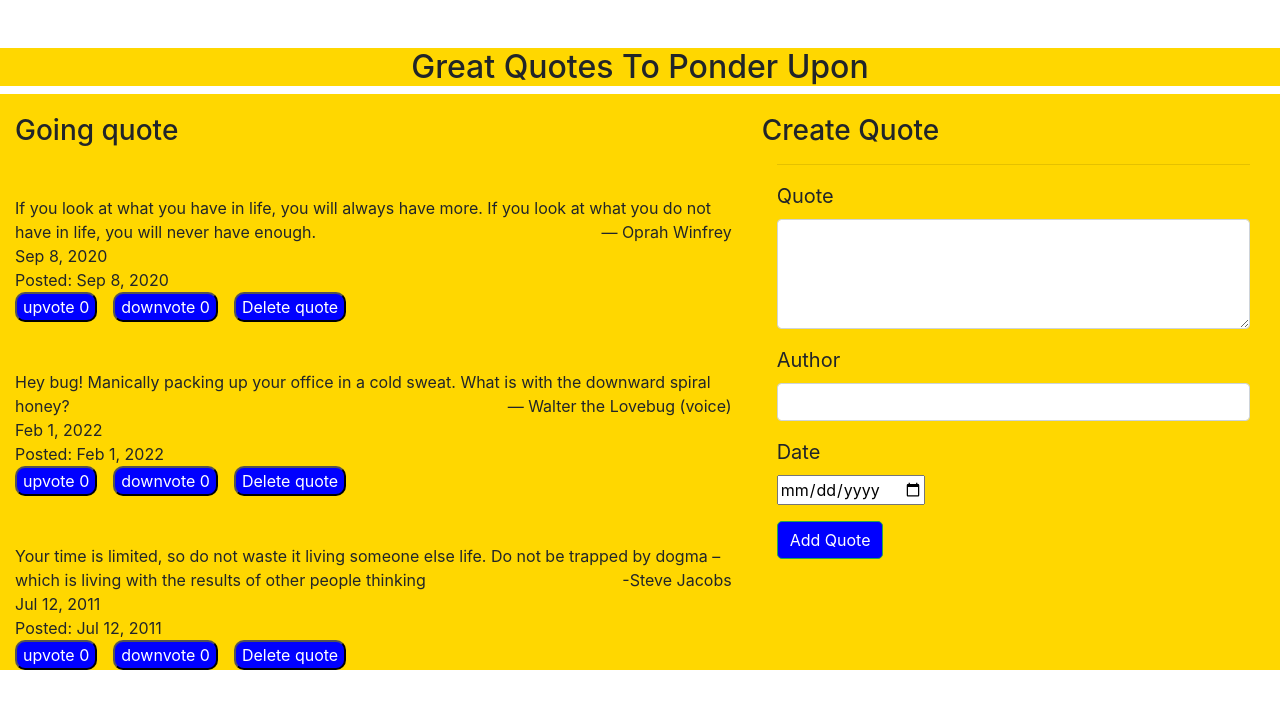
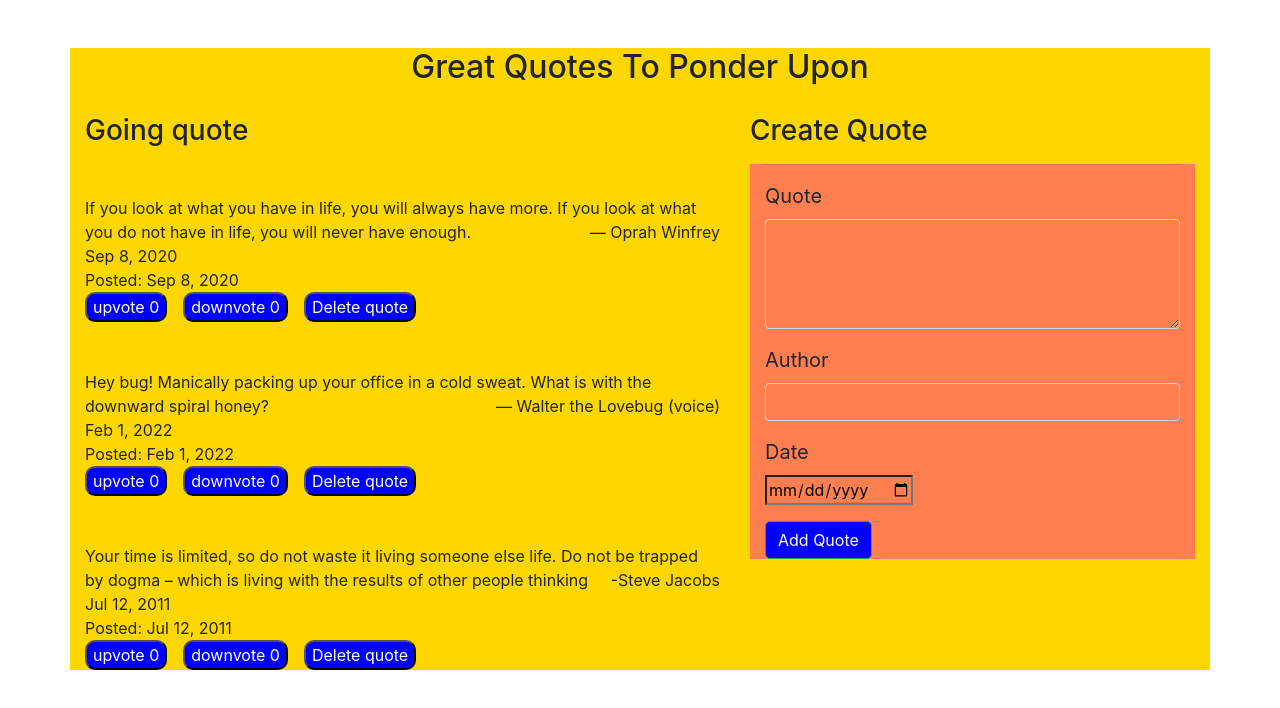
Before and after one commit to BECKY-OCHOLLA/Top-Quotes, an Angular app: page / in a window 1280 px wide. Shown: the top 708 px of the page. Built offline with nearby package versions, Linux system fonts and the light colour scheme.

Commit message:
it will add readme and make background changes

```diff
--- a/src/app/quote-form/quote-form.component.css
+++ b/src/app/quote-form/quote-form.component.css
@@ -7,3 +7,6 @@ label{
     font-size: 20px;
     text-align: center;
 }
+*{
+    background-color:coral;
+}
--- a/src/app/quotes/quotes.component.html
+++ b/src/app/quotes/quotes.component.html
@@ -1,6 +1,6 @@
 
- <h2 class="mt-5 text-center">Great Quotes To Ponder Upon</h2>
-<div class="container-fluid">
+<div class="container">
+    <h2 class="mt-5 text-center">Great Quotes To Ponder Upon</h2>
     <div class="row">
         <div class="col-md-7" >
             <h3>Going quote</h3>
```
Also changed, not shown: 1 other file (tests, documents, lock files or other folders).
